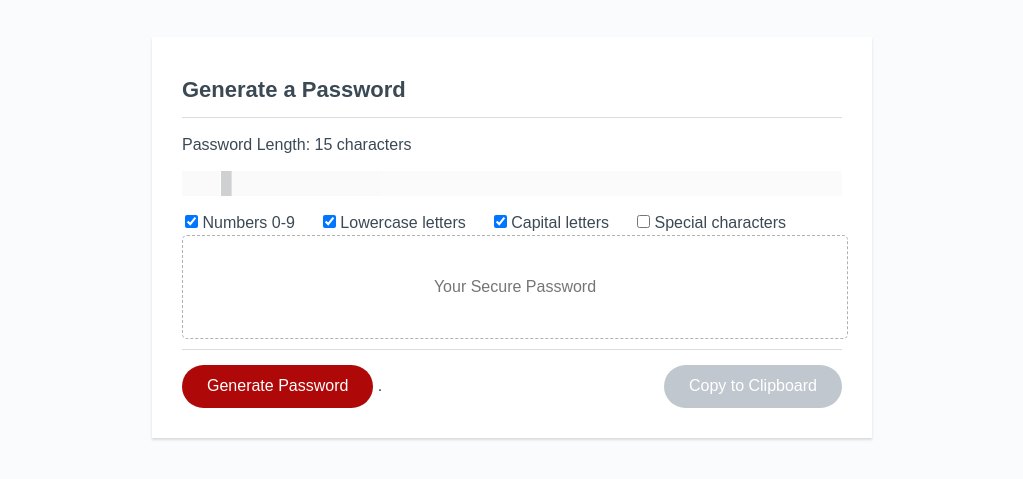
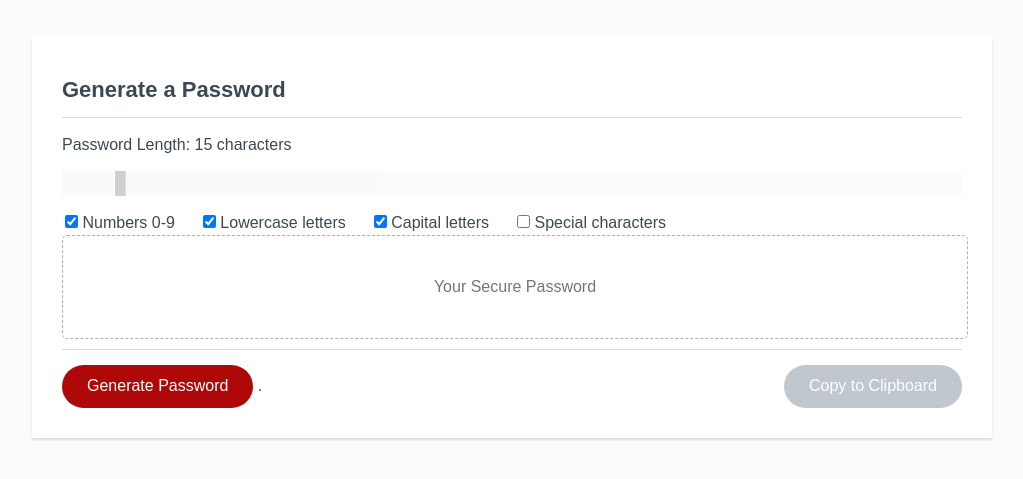
Before and after one commit to yankidank/PasswordGenerator, a plain HTML site: page index.html in a window 1280 px wide. Shown: the part 53-532 px from the top of the page, without its empty margins (128-1151 px from the left). Drawn offline with Linux system fonts and the light colour scheme.

Commit message:
Made the width a bit more responsive

```diff
--- a/assets/css/style.css
+++ b/assets/css/style.css
@@ -15,8 +15,15 @@ body {
 }
 .nav_wrapper, .main_wrapper {
 	display:inline-block;
-	width:720px;
+	width:100%;
 	margin:0 auto;
+	min-width:480px;
+	max-width:960px;
+}
+@media only screen and (min-width: 960px)  {
+	.nav_wrapper, .main_wrapper {
+		width:960px;
+	}
 }
 .nav_content h1 {
 	text-align:center;
```
